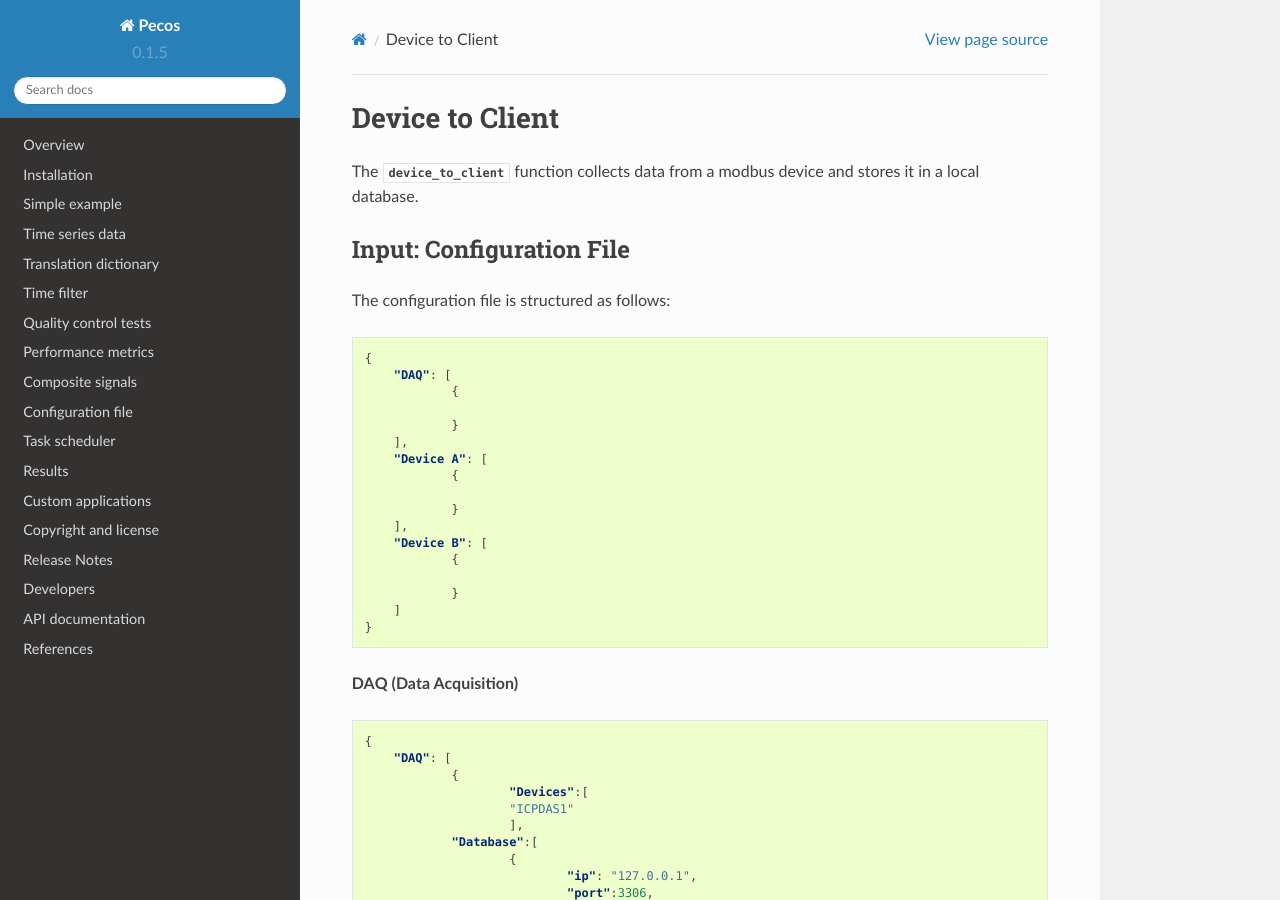
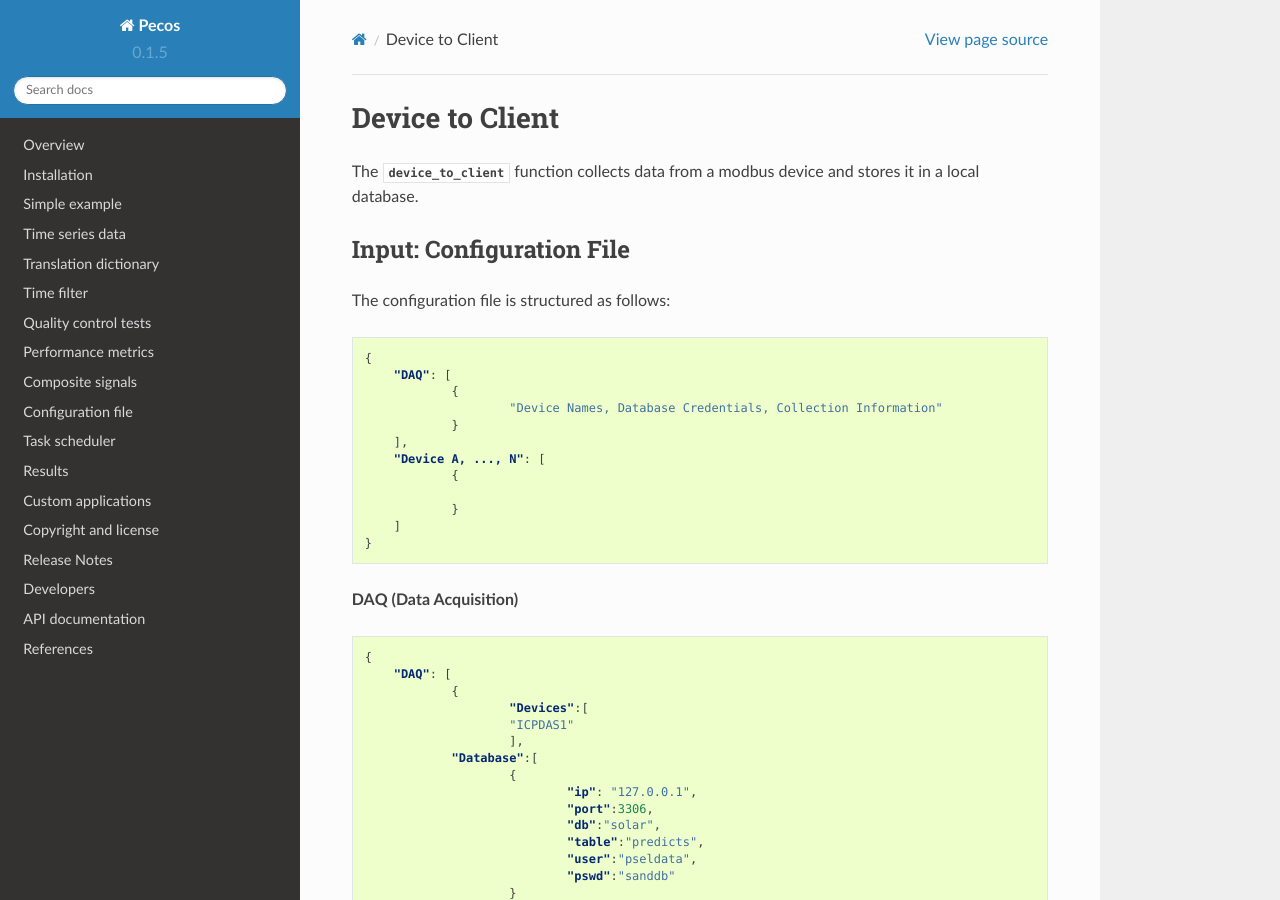
Before and after one commit to sjanzou/pecos, a Sphinx documentation site: the page built from documentation/devicetoclient.rst, in a window 1280 px wide and 900 px high. Built offline with Sphinx 7.4.7 and the Read the Docs theme 2.0.0, drawn with Linux system fonts in a browser that asks for light colours.

Commit message:
add devicetoclient

```diff
--- a/documentation/devicetoclient.rst
+++ b/documentation/devicetoclient.rst
@@ -14,15 +14,10 @@ The configuration file is structured as follows:
     {
         "DAQ": [
         	{
-
+        		"Device Names, Database Credentials, Collection Information"
         	}
         ],
-        "Device A": [
-        	{
-
-        	}
-        ],
-        "Device B": [
+        "Device A, ..., N": [
         	{
 
         	}
```
